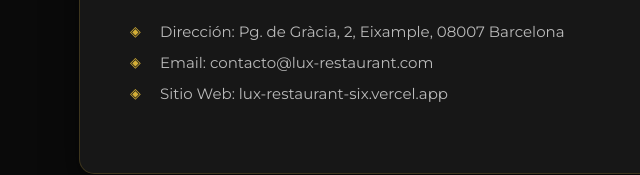
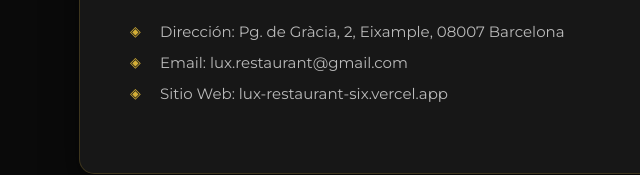
Before and after one commit to rgarci06/LUX_RESTAURANT, a website built with Vite: page frontend/pages/aviso-legal.html in a window 1280 px wide. Shown: the part 630-805 px from the top of the page, 86-726 px from the left. Built offline with nearby package versions, Linux system fonts and the light colour scheme.

Commit message:
PRIVACIDAD

```diff
--- a/frontend/pages/aviso-legal.html
+++ b/frontend/pages/aviso-legal.html
@@ -68,7 +68,7 @@
             <p>La titularidad de este sitio web la ostenta: <strong>Raúl García y Darío Delpeix</strong>, con NIF: 3412127Z, cuyos datos de contacto son:</p>
             <ul>
                 <li>Dirección: Pg. de Gràcia, 2, Eixample, 08007 Barcelona</li>
-                <li>Email: contacto@lux-restaurant.com</li>
+                <li>Email: lux.restaurant@gmail.com</li>
                 <li>Sitio Web: lux-restaurant-six.vercel.app</li>
             </ul>
         </div>
```
